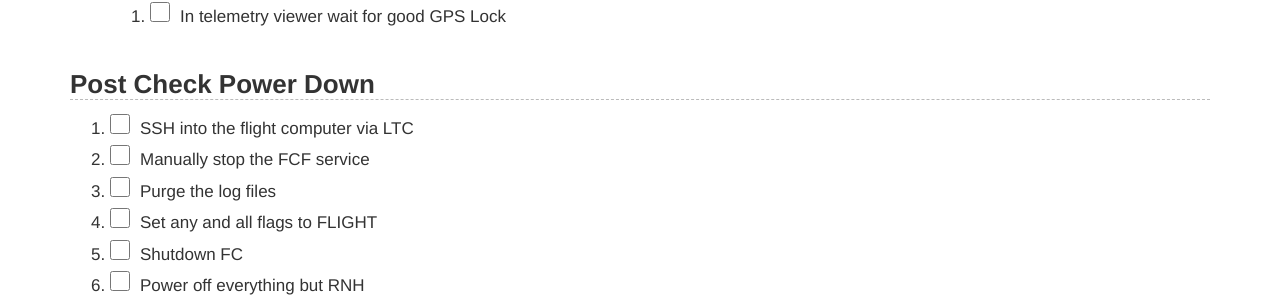
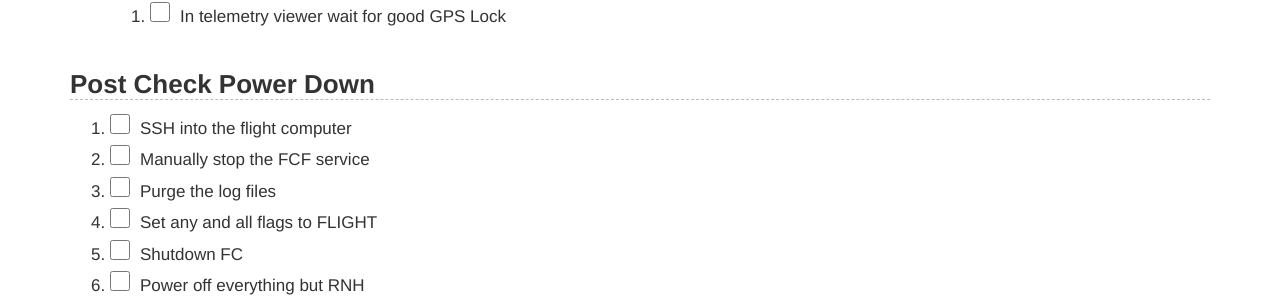
Before and after one commit to psas/procedure-book, a Jekyll site: the page built from 05-PreLaunch.markdown, in a window 1280 px wide and 900 px high, scrolled down 2055 px. Shown: the part 213-514 px from the top of the window. Built offline with Jekyll 4.4.1, drawn with Linux system fonts in a browser that asks for light colours.

Commit message:
No longer need to ssh into LTC to talk to FC

```diff
--- a/05-PreLaunch.markdown
+++ b/05-PreLaunch.markdown
@@ -87,7 +87,7 @@ At this point we are set up physicaly. The tower crew can come back to launch co
 
 ## Post Check Power Down
 
- 1. SSH into the flight computer via LTC
+ 1. SSH into the flight computer
  1. Manually stop the FCF service
  1. Purge the log files
  1. Set any and all flags to FLIGHT
```
